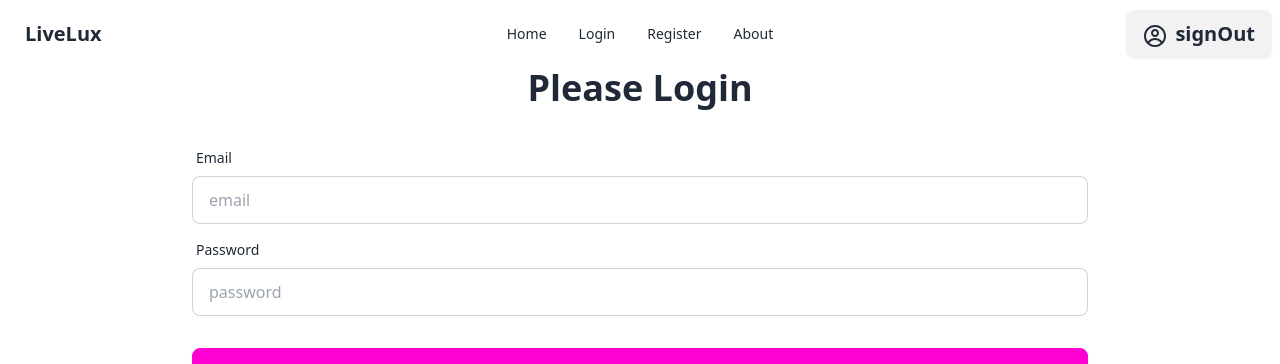
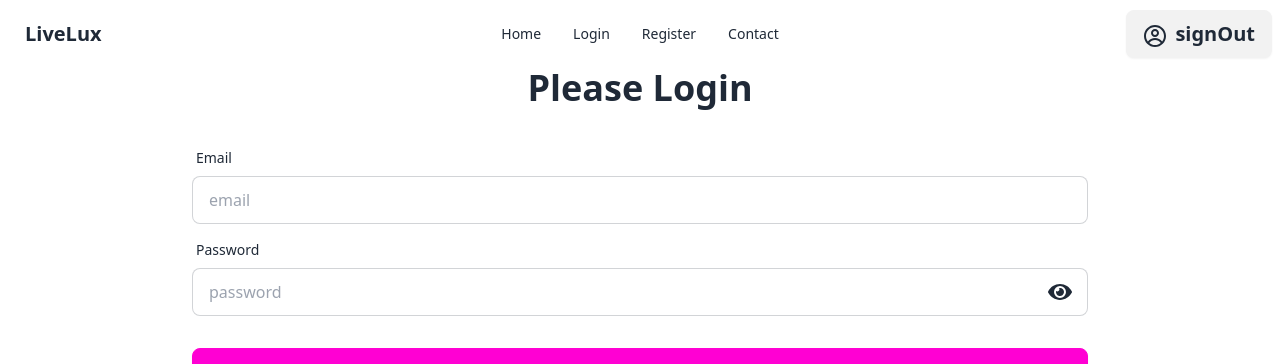
Before and after one commit to rifat1r/asssignment-9-real-estate, a React (Vite) app: page /login in a window 1280 px wide. Shown: the top 364 px of the page. Built offline with nearby package versions, Linux system fonts and the light colour scheme; no server answers; sample sign-in values are in the browser's storage.

Commit message:
show password fuctionality added

```diff
--- /dev/null
+++ b/src/components/Contact/Contact.jsx
@@ -0,0 +1,26 @@
+const Contact = () => {
+  return (
+    <div className="space-y-5 mb-6">
+      <input
+        type="text"
+        placeholder="Your name"
+        className="input input-bordered input-primary w-40 max-w-xs"
+      />
+      <br />
+      <input
+        type="email"
+        placeholder="Your Email"
+        className="input input-bordered input-primary w-40 max-w-xs"
+      />
+      <br />
+      <textarea
+        placeholder="Type Your Messsage Here"
+        className="textarea textarea-bordered textarea-lg w-full max-w-xs"
+      ></textarea>
+      <br />
+      <input className="btn" type="submit" value="Sbmit" />
+    </div>
+  );
+};
+
+export default Contact;
--- a/src/components/Estate/Estate.jsx
+++ b/src/components/Estate/Estate.jsx
@@ -10,7 +10,9 @@ const Estate = () => {
   }, []);
   return (
     <div>
-      <h2 className="text-4xl">Estates:{estate.length}</h2>
+      <h2 className="text-4xl text-center font-semibold my-5">
+        Explore Our Listings
+      </h2>
       <div className="grid grid-cols-1 md:grid-cols-2 lg:grid-cols-3 gap-5">
         {estate.map((aEstate) => (
           <EstateCard key={aEstate.id} aEstate={aEstate}></EstateCard>
--- a/src/components/Header/Header.jsx
+++ b/src/components/Header/Header.jsx
@@ -22,9 +22,11 @@ const Header = () => {
       <li>
         <Link to="/register">Register</Link>
       </li>
-      <li>
-        <Link to="/about">About</Link>
-      </li>
+      {user && (
+        <li>
+          <Link to="/contact">Contact</Link>
+        </li>
+      )}
     </>
   );
   return (
--- a/src/components/Login/Login.jsx
+++ b/src/components/Login/Login.jsx
@@ -1,13 +1,18 @@
 import { AuthContext } from "../../Provider/AuthProvider";
 import Swal from "sweetalert2";
 import { Link, useLocation, useNavigate } from "react-router-dom";
-import { useContext } from "react";
+import { useContext, useState } from "react";
 import { signInWithPopup } from "firebase/auth";
 import auth from "../../firebase/firebase.config";
 import { FaGoogle, FaGithub } from "react-icons/fa";
 import { Helmet } from "react-helmet-async";
+import { FaEye, FaEyeSlash } from "react-icons/fa";
 
 const Login = () => {
+  const [show, setShow] = useState(true);
+  const handleShow = () => {
+    setShow(!show);
+  };
   const location = useLocation();
   const navigate = useNavigate();
   console.log("location", location);
@@ -104,17 +109,23 @@ const Login = () => {
             required
           />
         </div>
-        <div className="form-control">
+        <div className="form-control relative">
           <label className="label">
             <span className="label-text">Password</span>
           </label>
           <input
-            type="password"
+            type={show ? "text" : "password"}
             placeholder="password"
             name="password"
             className="input input-bordered"
             required
           />
+          <span
+            onClick={handleShow}
+            className="absolute right-4 bottom-3 text-2xl"
+          >
+            {show ? <FaEye></FaEye> : <FaEyeSlash></FaEyeSlash>}
+          </span>
         </div>
         <div className="form-control mt-6">
           <button className="btn btn-secondary">Login</button>
--- a/src/components/Register/Register.jsx
+++ b/src/components/Register/Register.jsx
@@ -1,10 +1,15 @@
-import { useContext } from "react";
+import { useContext, useState } from "react";
 import { AuthContext } from "../../Provider/AuthProvider";
 import { Link, useNavigate } from "react-router-dom";
 import Swal from "sweetalert2";
 import { Helmet } from "react-helmet-async";
+import { FaEye, FaEyeSlash } from "react-icons/fa";
 
 const Register = () => {
+  const [show, setShow] = useState(true);
+  const handleShow = () => {
+    setShow(!show);
+  };
   const { createUser, updateUserProfile } = useContext(AuthContext);
   const navigate = useNavigate();
   const handleRegister = (e) => {
@@ -110,17 +115,23 @@ const Register = () => {
             required
           />
         </div>
-        <div className="form-control">
+        <div className="form-control relative">
           <label className="label">
             <span className="label-text">Password</span>
           </label>
           <input
-            type="password"
+            type={show ? "text" : "password"}
             placeholder="password"
             name="password"
             className="input input-bordered"
             required
           />
+          <span
+            onClick={handleShow}
+            className="absolute right-4 bottom-3 text-2xl"
+          >
+            {show ? <FaEye></FaEye> : <FaEyeSlash></FaEyeSlash>}
+          </span>
         </div>
         <div className="form-control mt-6">
           <button className="btn btn-secondary">Register</button>
--- a/src/main.jsx
+++ b/src/main.jsx
@@ -10,6 +10,7 @@ import AuthProvider from "./Provider/AuthProvider.jsx";
 import Login from "./components/Login/Login.jsx";
 import PrivateRoutes from "./components/PrivateRoutes/PrivateRoutes.jsx";
 import { HelmetProvider } from "react-helmet-async";
+import Contact from "./components/Contact/Contact.jsx";
 
 const router = createBrowserRouter([
   {
@@ -37,6 +38,14 @@ const router = createBrowserRouter([
         path: "/login",
         element: <Login></Login>,
       },
+      {
+        path: "/contact",
+        element: (
+          <PrivateRoutes>
+            <Contact></Contact>
+          </PrivateRoutes>
+        ),
+      },
     ],
   },
 ]);
```
